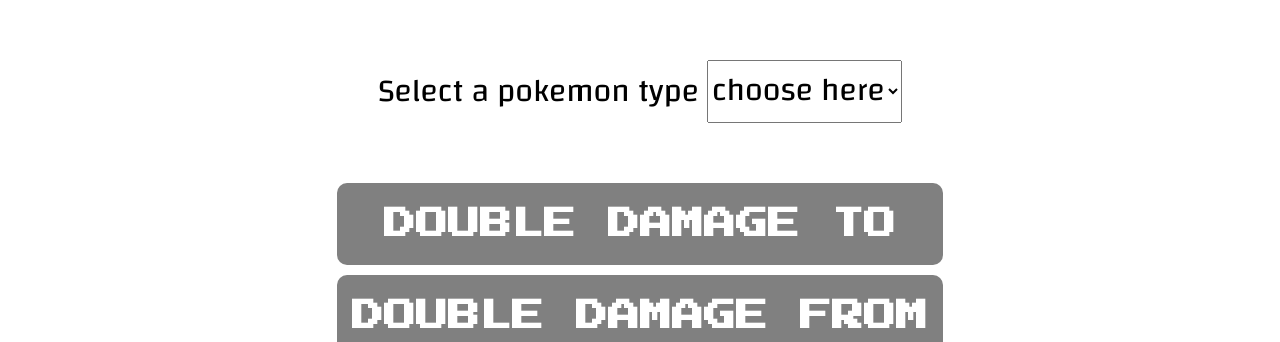
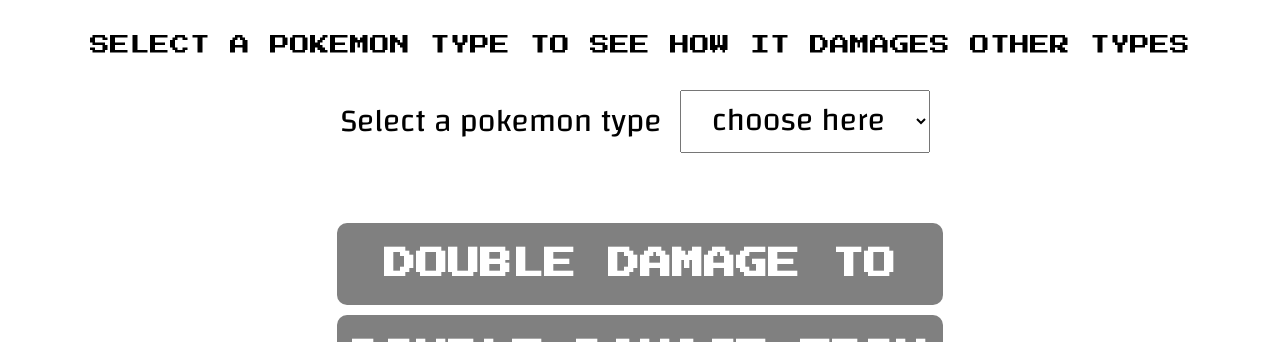
Before and after one commit to poke-dex/pokemon, a plain HTML site: page index.html in a window 1280 px wide. Shown: the part 458-800 px from the top of the page. Drawn offline with Linux system fonts and the light colour scheme; no server answers.

Commit message:
added a function to display the instructions to the user, one letter at a time. created a p element in html with an id of target. added a partial for footer. changed the width of the selector.

```diff
--- a/index.html
+++ b/index.html
@@ -16,6 +16,9 @@
             <h1>
                 <img src="./assets/pokemonLogo.png" alt="pokemon logo">
             </h1>
+            <p id="target">
+
+            </p>
         </div>
     </header>
     <main>
@@ -74,7 +77,7 @@
         </div>
     </main>
     <footer>
-
+        <p>Created at <a href="https://junocollege.com/">Juno College</a></p>
     </footer>
     <script src="scripts.js"></script>
 </body>
--- a/scripts.js
+++ b/scripts.js
@@ -189,6 +189,25 @@ pokeDex.getDamageRelations = (type) => {
 
 }
 
+// takes an id of an element you want to input text into, takes the text you want to add and takes the interval. adds the text to the element, one letter at a time.
+const letterAtATime = (targetID, text, interval) => {
+    const targetElement = document.getElementById(targetID);
+    let indexCounter = 0;
+    setInterval(() => {
+        if (indexCounter < text.length) {
+            // const letter = document.createTextNode(text[indexCounter])
+            // targetElement.appendChild(letter);
+            targetElement.textContent += text[indexCounter];
+            indexCounter++;
+        }
+        else {
+            clearInterval();
+        }
+    }, interval)
+
+}
+letterAtATime("target", "Select a pokemon type to see how it damages other types", 75);
+
 // call the init method at the end
 
 pokeDex.init();
--- /dev/null
+++ b/styles/sass/partials/_footer.scss
@@ -0,0 +1,6 @@
+footer {
+    text-align: center;
+    font-family: 'Changa', sans-serif;
+    font-size: 1rem;
+    margin: 50px 0px 25px 0px;
+}
--- a/styles/sass/partials/_general.scss
+++ b/styles/sass/partials/_general.scss
@@ -22,6 +22,12 @@ form {
     margin: 25px 0 50px 0;
 }
 
+select {
+    min-width: 250px;
+    text-align: center;
+    margin: 10px;
+}
+
 ul,
 li {
     list-style: none;
--- a/styles/sass/partials/_header.scss
+++ b/styles/sass/partials/_header.scss
@@ -8,3 +8,10 @@ h2 {
     margin: 15px;
     text-align: center;
 }
+
+p {
+    font-family: "Press Start 2P", sans-serif;
+    font-size: 1rem;
+    text-align: center;
+    text-transform: uppercase;
+}
--- a/styles/sass/style.scss
+++ b/styles/sass/style.scss
@@ -3,3 +3,4 @@
 @import "./partials/general";
 @import "./partials/pokemonTypes";
 @import "./partials/media";
+@import "./partials/footer";
```
Also changed, not shown: styles/style.css.
